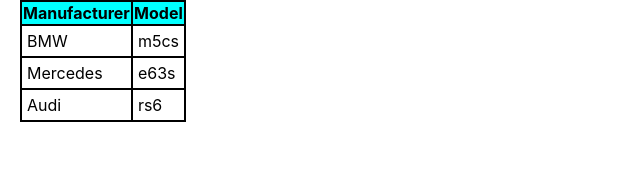
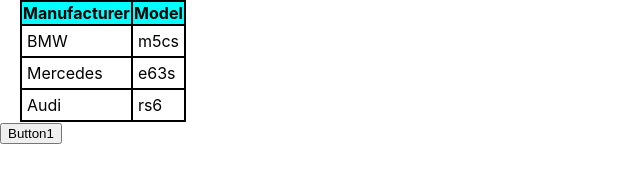
Before and after one commit to AnnaRalew/micro-components, a React (Create React App) app: page / in a window 1280 px wide. Shown: the part 272-454 px from the top of the page, without its empty margins (0-640 px from the left). Built offline with nearby package versions, Linux system fonts and the light colour scheme.

Commit message:
Create Button component

```diff
--- a/src/App.tsx
+++ b/src/App.tsx
@@ -4,6 +4,7 @@ import {Header} from "./site/Header";
 import {Footer} from "./site/Footer";
 import {Body} from "./site/Body";
 import {NewComponent} from "./components/NewComponent";
+import {Button} from "./components/Button";
 
 function App() {
     const [students, setStudents] = useState([
@@ -19,12 +20,17 @@ function App() {
                                                  {id: 10, name: "Charles", age: 98},
                                                  {id: 11, name: "Christopher", age: 100},
                                              ])
+    const buttonOnClickHandler =(name: string)=>{
+        console.log(name)
+    }
+
   return (
    <>
        <Header titleForHeader={"NEW HEADER"}/>
        <Body titleForBody={"NEW BODY"}/>
        <Footer/>
        <NewComponent students={students}/>
+       <Button onClickHandler={()=>buttonOnClickHandler("Button1")} name={"Button1"}/>
 
    </>
   );
--- /dev/null
+++ b/src/components/Button.tsx
@@ -0,0 +1,11 @@
+import React, {FC, MouseEventHandler} from "react";
+
+type ButtonType = {
+    name: string
+    onClickHandler: () => void
+}
+export const Button: FC<ButtonType> = (props) => {
+    return (
+        <button onClick={props.onClickHandler}>{props.name}</button>
+    )
+}
```
